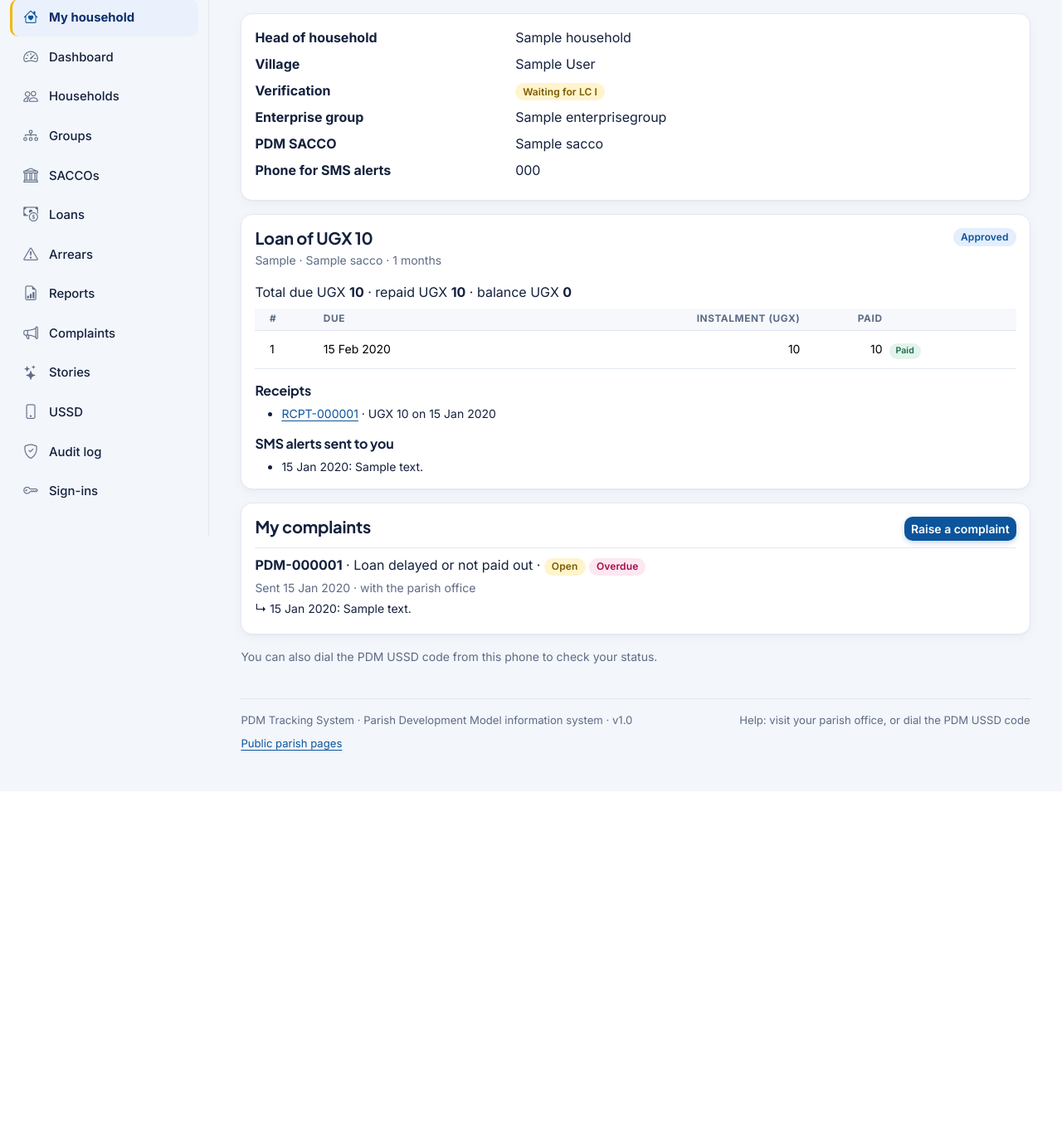
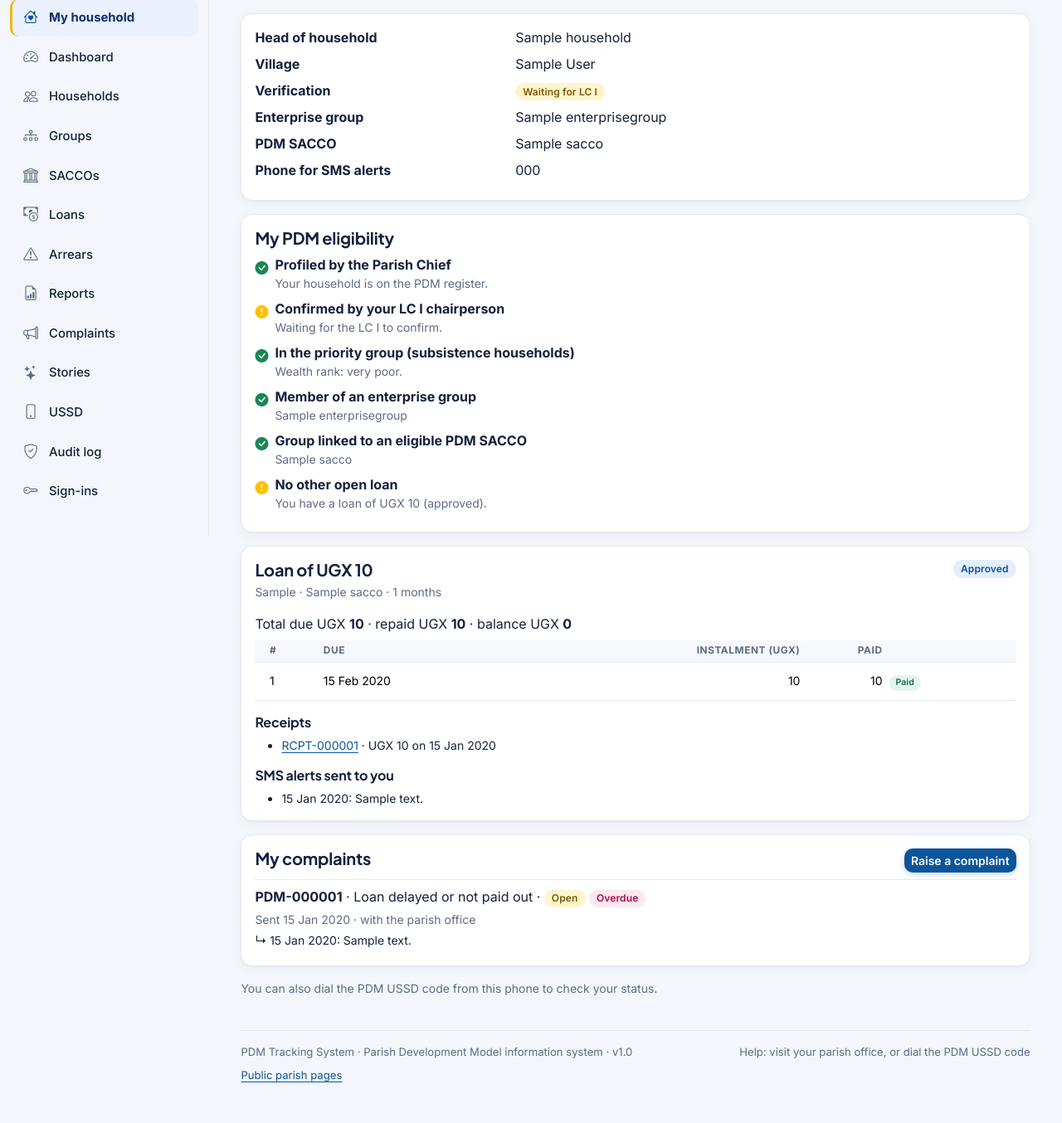
Before and after one commit to balirwaalvin/pdm-tracking-system, a Django app: page /my-household/ in a window 1280 px wide. Shown: the part 177-1531 px from the top of the page at 83% size. Before the commit the page ends 1082 px from the top, so only its background shows below. Run offline with Django 5.2, Linux system fonts and the light colour scheme; a user stored in the database is signed in; tables that the repository leaves empty hold one stand-in row (values such as "Sample post").

Commit message:
Show each household its own eligibility checklist
Co-Authored-By: Claude Opus 5.5 <noreply@anthropic.com>
Claude-Session: https://claude.ai/code/session_018J6WgZM9j3qcdPcUXTwiVD

```diff
--- a/dashboards/templates/dashboards/my_household.html
+++ b/dashboards/templates/dashboards/my_household.html
@@ -16,6 +16,16 @@
     <dt class="col-sm-4">PDM SACCO</dt><dd class="col-sm-8">{{ household.enterprise_group.sacco|default:"-" }}</dd>
     <dt class="col-sm-4">Phone for SMS alerts</dt><dd class="col-sm-8">{{ household.phone|default:"-" }}</dd>
   </dl>
+</div></div>
+
+<div class="card shadow-sm mb-3"><div class="card-body">
+  <h2 class="h5 mb-2">My PDM eligibility</h2>
+  <ul class="list-unstyled mb-0">
+    {% for item in checklist %}
+      <li class="d-flex gap-2 mb-2"><i class="bi {% if item.ok %}bi-check-circle-fill text-success{% else %}bi-exclamation-circle-fill text-warning{% endif %} mt-1"></i>
+        <div><strong>{{ item.label }}</strong><div class="small text-muted">{{ item.note }}</div></div></li>
+    {% endfor %}
+  </ul>
 </div></div>
 
 {% for item in loans %}{% with loan=item.loan %}
--- a/dashboards/views.py
+++ b/dashboards/views.py
@@ -13,6 +13,8 @@ from django.views.generic import ListView, TemplateView
 from accounts import access
 from accounts.mixins import RoleRequiredMixin
 from registry.models import AdminUnit
+
+from registry.eligibility import household_checklist
 
 from . import public, queries, reports, workspace
 
@@ -85,6 +87,7 @@ class MyHouseholdView(RoleRequiredMixin, TemplateView):
                 {"loan": loan, "schedule": loan.schedule_with_status(), "sms": loan.sms_messages.all()} for loan in loans
             ]
             context["complaints"] = household.complaints.prefetch_related("responses")
+            context["checklist"] = household_checklist(household)
         return context
 
 
```
